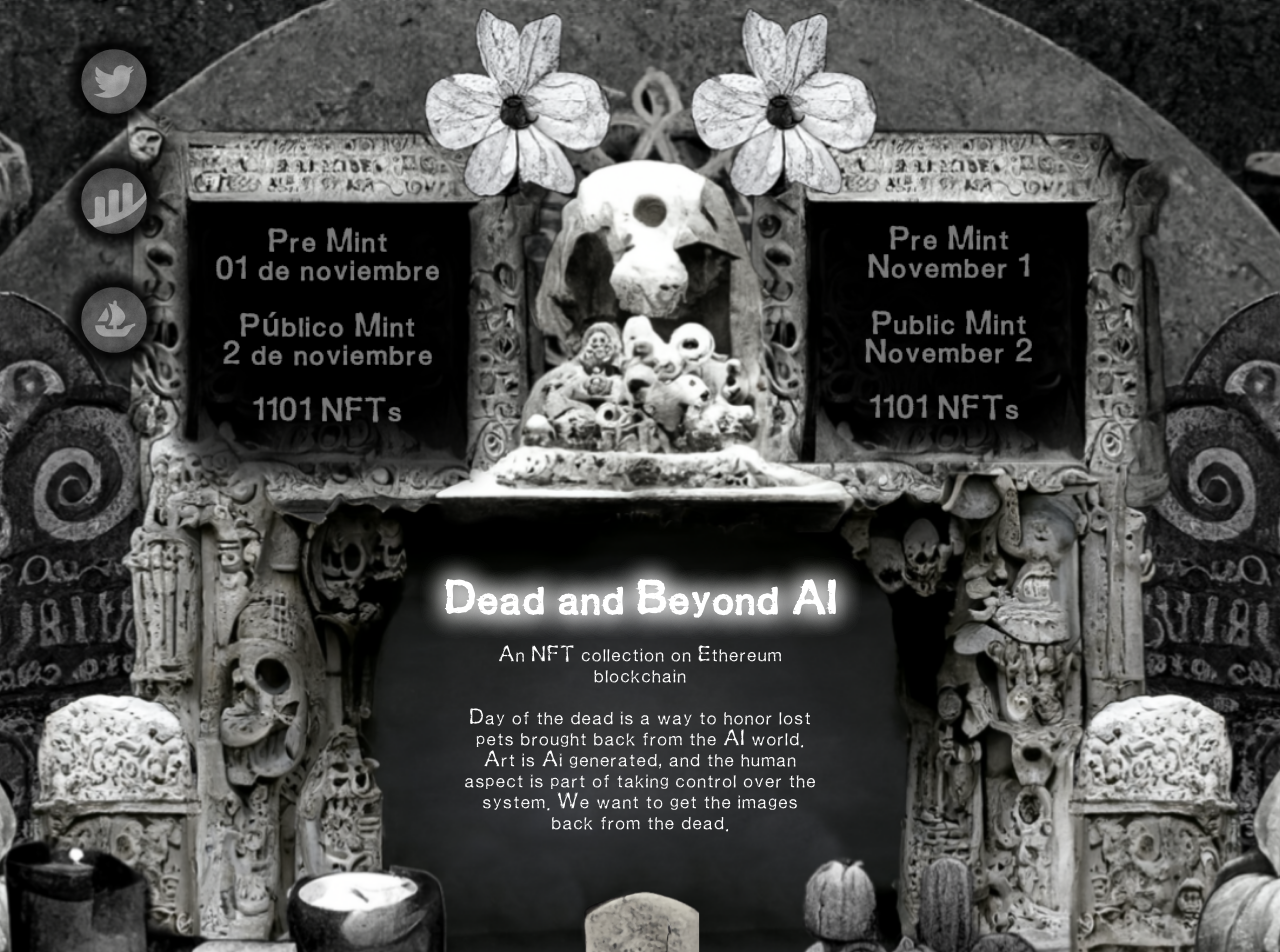
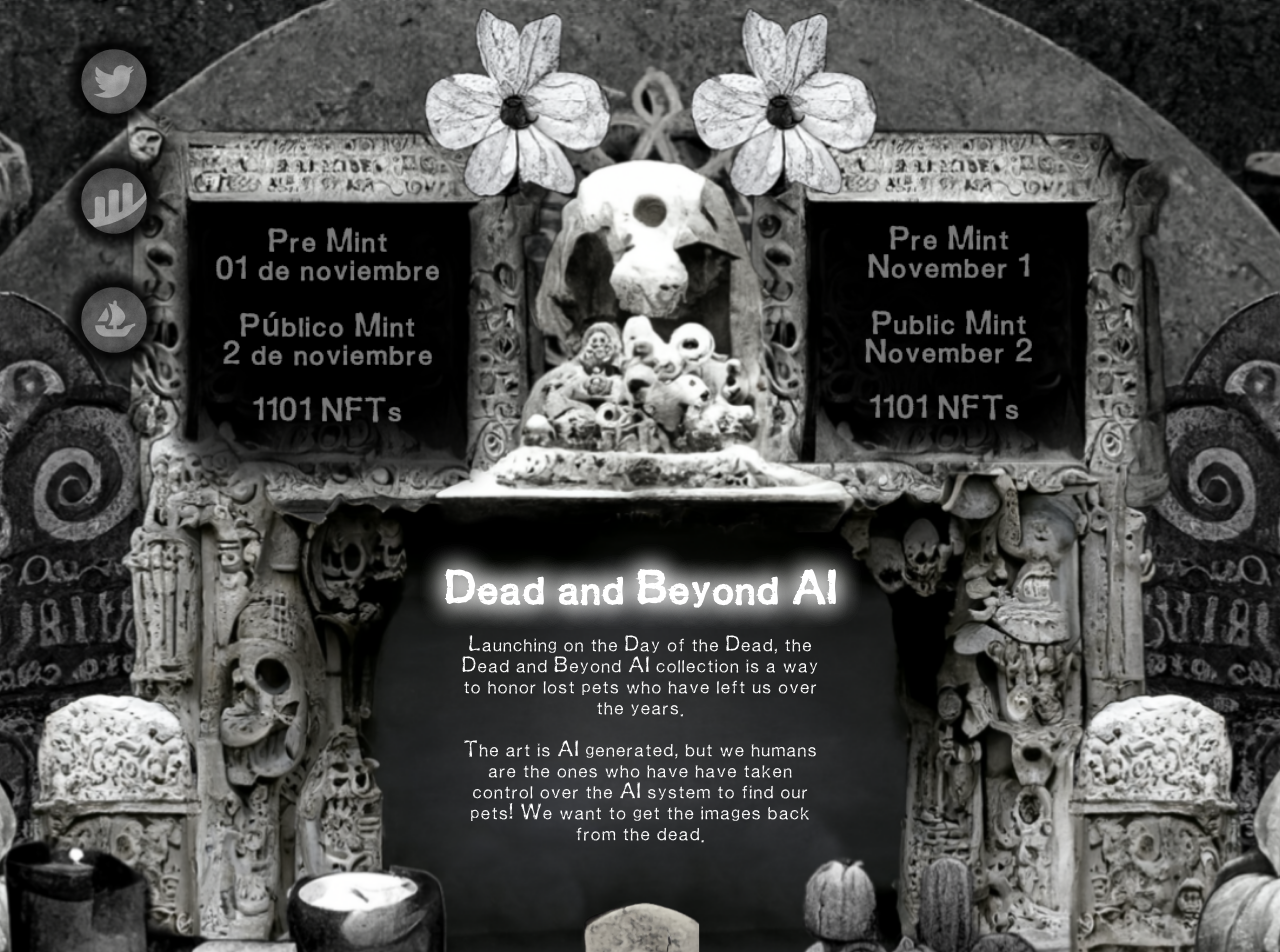
Before and after one commit to holihollyday/deadandbeyondai, a Next.js app in the folder my-app/: page / in a window 1280 px wide. Shown: the top 952 px of the page. Built offline with nearby package versions, Linux system fonts and the light colour scheme.

Commit message:
update text

```diff
--- a/my-app/pages/index.js
+++ b/my-app/pages/index.js
@@ -43,9 +43,8 @@ export default function Home() {
 
         <div className={styles.intro}>
         <p>
-        An NFT collection on Ethereum blockchain<br></br><br></br>
-        Day of the dead is a way to honor lost pets brought back from the AI world.
-        Art is Ai generated, and the human aspect is part of taking control over the system.
+        Launching on the Day of the Dead, the Dead and Beyond AI collection is a way to honor lost pets who have left us over the years. <br></br><br></br>
+        The art is AI generated, but we humans are the ones who have have taken control over the AI system to find our pets!
         We want to get the images back from the dead.
         </p>
         <div className={styles.intro_mobile}>
```
